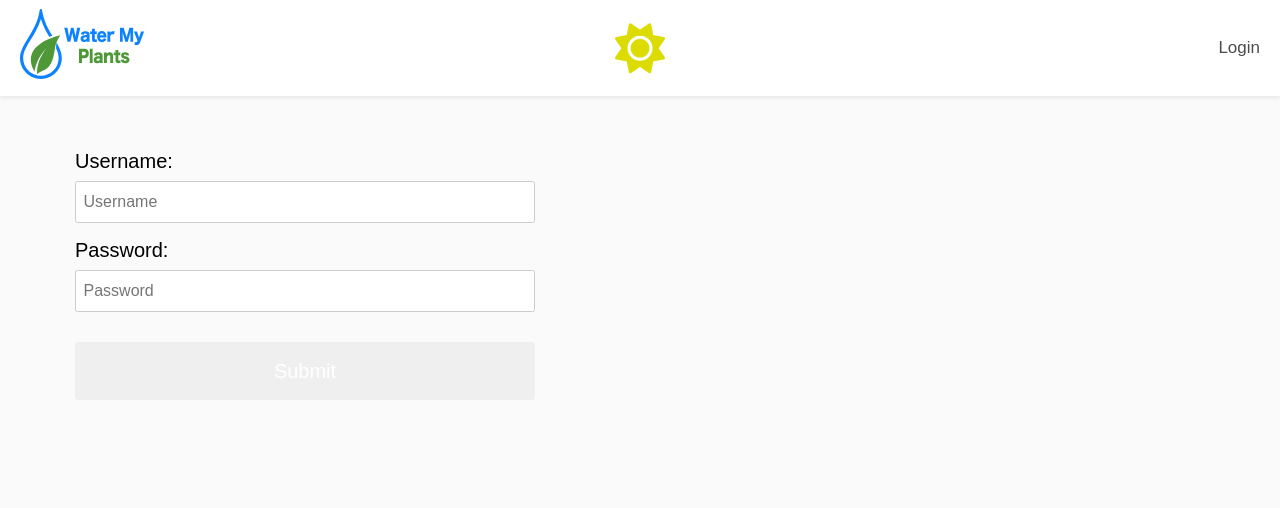
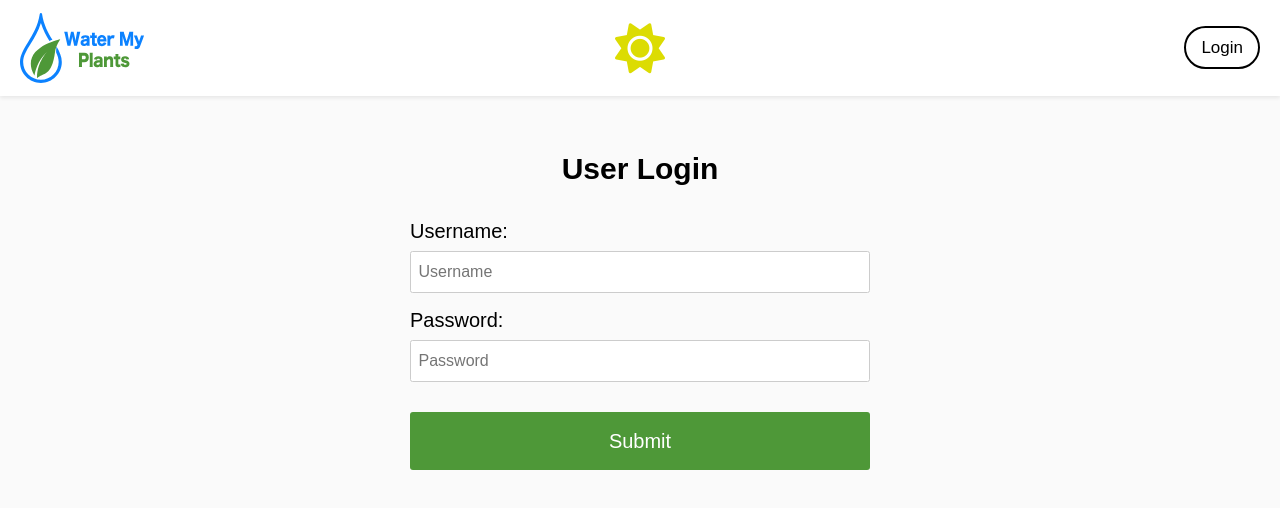
Before and after one commit to ky2vell/Water-My-Plants, a React (Create React App) app: page /login in a window 1280 px wide. Shown: the top 508 px of the page. Built offline with nearby package versions, Linux system fonts and the light colour scheme; a web font is replaced by a local one.

Commit message:
fixed some styling

```diff
--- a/src/components/core/Login.js
+++ b/src/components/core/Login.js
@@ -31,7 +31,8 @@ const Login = () => {
 
   return (
     <div>
-      <form onSubmit={handleSubmit}>
+      <form onSubmit={handleSubmit} className='userform' autoComplete='off'>
+        <h2>User Login</h2>
         <label>
           Username:
           <input
--- a/src/components/core/Navigation.js
+++ b/src/components/core/Navigation.js
@@ -107,7 +107,9 @@ const Navigation = () => {
                     </li>
                   ) : (
                     <li>
-                      <Link to='/login'>Login</Link>
+                      <Link to='/login' className='login'>
+                        Login
+                      </Link>
                     </li>
                   )}
                 </ul>
--- a/src/components/core/_navigation.scss
+++ b/src/components/core/_navigation.scss
@@ -50,7 +50,7 @@ nav {
   }
 
   @include respond(nav) {
-    padding: 1.5rem 2rem 1rem;
+    padding: 2rem;
   }
 }
 
@@ -88,3 +88,16 @@ label.theme-switch input {
 .animate {
   animation: spin 800ms;
 }
+
+.login {
+  border: 2px solid var(--font-color);
+  padding: 1rem 1.5rem;
+  border-radius: 50px;
+  color: var(--font-color);
+
+  &:hover {
+    background-color: var(--font-color);
+    border-color: var(--font-color);
+    color: var(--login-color);
+  }
+}
--- a/src/scss/_global.scss
+++ b/src/scss/_global.scss
@@ -9,6 +9,7 @@
   --border-color: #ccc;
   --card-color: #ffffff;
   --card-heading-color: #000000;
+  --login-color: #ffffff;
 }
 
 [data-theme='dark'] {
@@ -21,6 +22,7 @@
   --border-color: #0d0d0d;
   --card-color: #232323;
   --card-heading-color: #4e9838;
+  --login-color: #000000;
 }
 
 * {
@@ -49,6 +51,7 @@ main {
 
 a {
   text-decoration: none;
+  line-height: 0;
   color: var(--link-color);
 }
 
```
